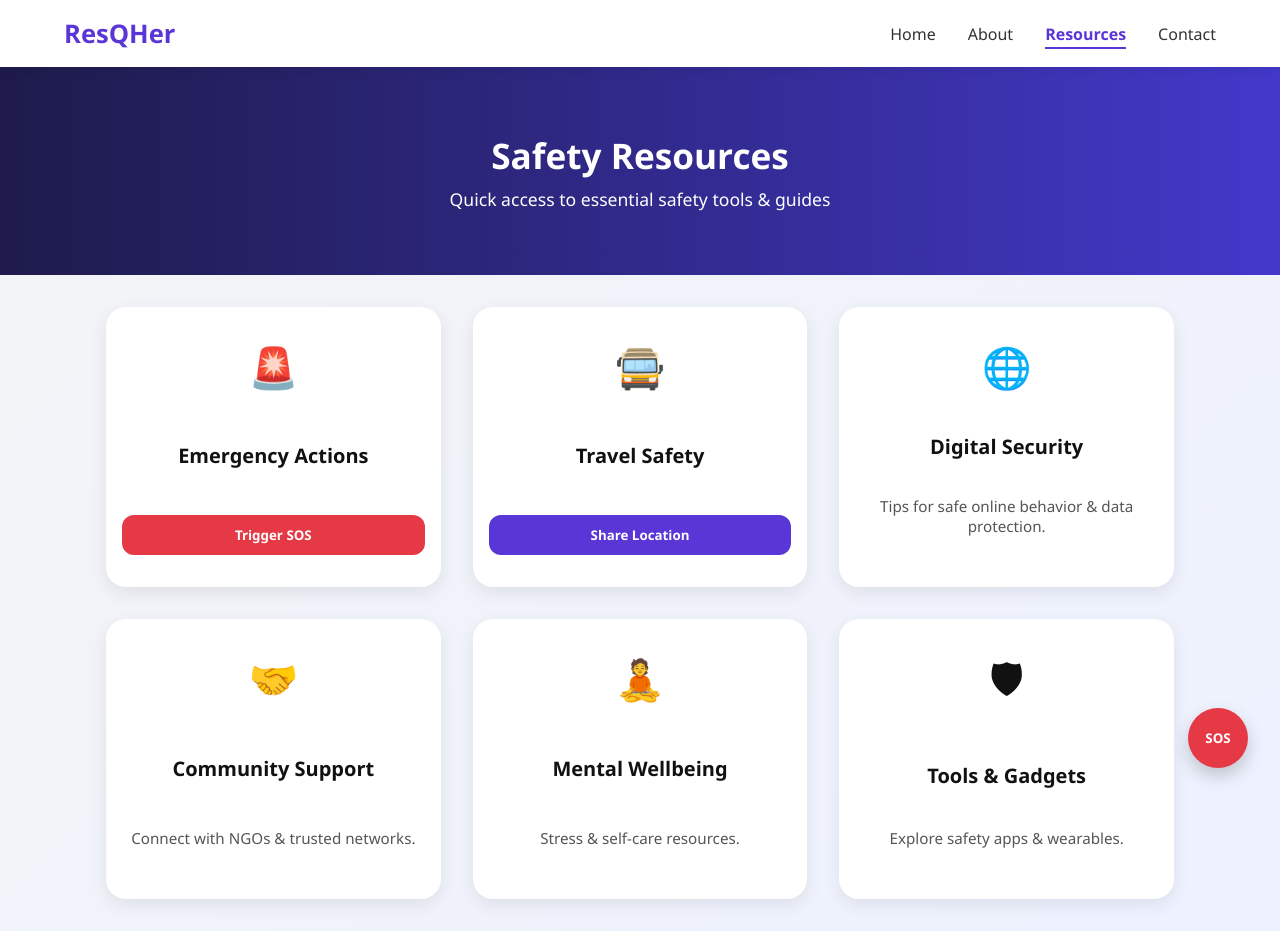
After one commit to Akhilpkl/women-safety, a Flask app: page /resource in a window 1280 px wide. The commit adds this page. Run offline with Flask 3, Linux system fonts and the light colour scheme.

Commit message:
safety resources

```diff
--- a/main.py
+++ b/main.py
@@ -25,6 +25,10 @@ def login():
 @app.route("/sos")
 def sos():
     return render_template("sos.html")
+
+@app.route("/resource")
+def resource():
+    return render_template("resource.html")
 
 @app.route("/send_sos", methods=["POST"])
 def send_sos():
--- a/templates/home.html
+++ b/templates/home.html
@@ -50,10 +50,9 @@
                 class="bg-white text-indigo-900 font-semibold px-8 py-4 rounded-xl shadow-md hover:bg-indigo-100 transition">
                 ☎️ Helpline Numbers
             </a>
-            <a href="#resources"
+            <a href="/resource"
                 class="bg-white text-indigo-900 font-semibold px-8 py-4 rounded-xl shadow-md hover:bg-indigo-100 transition">
                 🛡 Safety Resources
-            </a>
         </div>
     </section>
 
--- /dev/null
+++ b/templates/resource.html
@@ -0,0 +1,241 @@
+<!DOCTYPE html>
+<html lang="en">
+<head>
+  <meta charset="UTF-8" />
+  <meta name="viewport" content="width=device-width, initial-scale=1.0" />
+  <title>Safety Resources - ResQHer</title>
+  <style>
+    /* Reset */
+    * {
+      margin: 0;
+      padding: 0;
+      box-sizing: border-box;
+      font-family: "Segoe UI", Tahoma, Geneva, Verdana, sans-serif;
+    }
+
+    body {
+      background: linear-gradient(135deg, #f3f4f6 0%, #eef2ff 100%);
+      color: #111;
+    }
+
+    /* Navbar */
+    header {
+      background: #fff;
+      padding: 1rem 4rem;
+      display: flex;
+      justify-content: space-between;
+      align-items: center;
+      box-shadow: 0 4px 10px rgba(0,0,0,0.05);
+      position: sticky;
+      top: 0;
+      z-index: 1000;
+    }
+
+    header h1 {
+      color: #5a36d6;
+      font-size: 1.6rem;
+      font-weight: bold;
+    }
+
+    nav ul {
+      display: flex;
+      list-style: none;
+      gap: 2rem;
+    }
+
+    nav a {
+      text-decoration: none;
+      color: #333;
+      font-weight: 500;
+      transition: color 0.3s ease, border-bottom 0.3s ease;
+      padding-bottom: 2px;
+    }
+
+    nav a:hover {
+      color: #5a36d6;
+      border-bottom: 2px solid #5a36d6;
+    }
+
+    nav .active {
+      color: #5a36d6;
+      font-weight: 600;
+      border-bottom: 2px solid #5a36d6;
+    }
+
+    /* Safety Resources Header */
+    #resources-header {
+      background: linear-gradient(to right, #1e1b4b, #4338ca); /* Indigo gradient */
+      color: white;
+      text-align: center;
+      padding: 4rem 1rem;   /* ⬅️ Increased by 1rem */
+    }
+
+    #resources-header .header-content {
+      max-width: 700px;
+      margin: 0 auto;
+    }
+
+    #resources-header h1 {
+      font-size: 2.2rem;
+      font-weight: bold;
+      margin-bottom: 0.5rem;
+    }
+
+    #resources-header p {
+      font-size: 1.1rem;
+      font-weight: 400;
+    }
+
+    /* Resources Grid */
+    .resources-grid {
+      display: grid;
+      grid-template-columns: repeat(auto-fit, minmax(250px, 1fr));
+      gap: 2rem;
+      margin: 2rem auto;
+      max-width: 1100px;
+      padding: 0 1rem;
+    }
+
+    /* Resource Card */
+    .resource-card {
+      background: #fff;
+      border-radius: 20px;
+      padding: 2rem 1rem;
+      box-shadow: 0 6px 18px rgba(0,0,0,0.08);
+      text-align: center;
+      transition: all 0.3s ease;
+      min-height: 280px;
+      display: flex;
+      flex-direction: column;
+      justify-content: space-between;
+    }
+
+    .resource-card:hover {
+      transform: translateY(-8px) scale(1.03);
+      box-shadow: 0 10px 24px rgba(0,0,0,0.12);
+    }
+
+    .resource-card span {
+      font-size: 2.5rem;
+      margin-bottom: 1rem;
+    }
+
+    .resource-card h3 {
+      margin-bottom: 0.8rem;
+      font-size: 1.25rem;
+      color: #111;
+    }
+
+    .resource-card p {
+      font-size: 0.95rem;
+      color: #555;
+      margin-bottom: 1.2rem;
+    }
+
+    .resource-card button {
+      padding: 0.7rem 1.5rem;
+      border: none;
+      border-radius: 12px;
+      cursor: pointer;
+      font-weight: bold;
+      transition: background 0.3s ease;
+    }
+
+    .sos-btn {
+      background: #e63946;
+      color: #fff;
+    }
+    .sos-btn:hover {
+      background: #c53030;
+    }
+
+    .location-btn {
+      background: #5a36d6;
+      color: #fff;
+    }
+    .location-btn:hover {
+      background: #4329a3;
+    }
+
+    /* Floating SOS */
+    .floating-sos {
+      position: fixed;
+      bottom: 2rem;
+      right: 2rem;
+      background: #e63946;
+      color: #fff;
+      border: none;
+      border-radius: 50%;
+      width: 60px;
+      height: 60px;
+      font-weight: bold;
+      cursor: pointer;
+      box-shadow: 0 8px 18px rgba(0,0,0,0.2);
+      transition: transform 0.3s ease;
+    }
+
+    .floating-sos:hover {
+      transform: scale(1.1);
+    }
+  </style>
+</head>
+<body>
+  <!-- Navbar -->
+  <header>
+    <h1>ResQHer</h1>
+    <nav>
+      <ul>
+        <li><a href="home.html">Home</a></li>
+        <li><a href="about.html">About</a></li>
+        <li><a href="resource.html" class="active">Resources</a></li>
+        <li><a href="contact.html">Contact</a></li>
+      </ul>
+    </nav>
+  </header>
+
+  <!-- Safety Resources Header -->
+  <section id="resources-header">
+    <div class="header-content">
+      <h1>Safety Resources</h1>
+      <p>Quick access to essential safety tools & guides</p>
+    </div>
+  </section>
+
+  <!-- Resources Grid -->
+  <section class="resources-grid">
+    <div class="resource-card">
+      <span>🚨</span>
+      <h3>Emergency Actions</h3>
+      <button class="sos-btn">Trigger SOS</button>
+    </div>
+    <div class="resource-card">
+      <span>🚍</span>
+      <h3>Travel Safety</h3>
+      <button class="location-btn">Share Location</button>
+    </div>
+    <div class="resource-card">
+      <span>🌐</span>
+      <h3>Digital Security</h3>
+      <p>Tips for safe online behavior & data protection.</p>
+    </div>
+    <div class="resource-card">
+      <span>🤝</span>
+      <h3>Community Support</h3>
+      <p>Connect with NGOs & trusted networks.</p>
+    </div>
+    <div class="resource-card">
+      <span>🧘</span>
+      <h3>Mental Wellbeing</h3>
+      <p>Stress & self-care resources.</p>
+    </div>
+    <div class="resource-card">
+      <span>🛡</span>
+      <h3>Tools & Gadgets</h3>
+      <p>Explore safety apps & wearables.</p>
+    </div>
+  </section>
+
+  <!-- Floating SOS Button -->
+  <button class="floating-sos">SOS</button>
+</body>
+</html>
```
